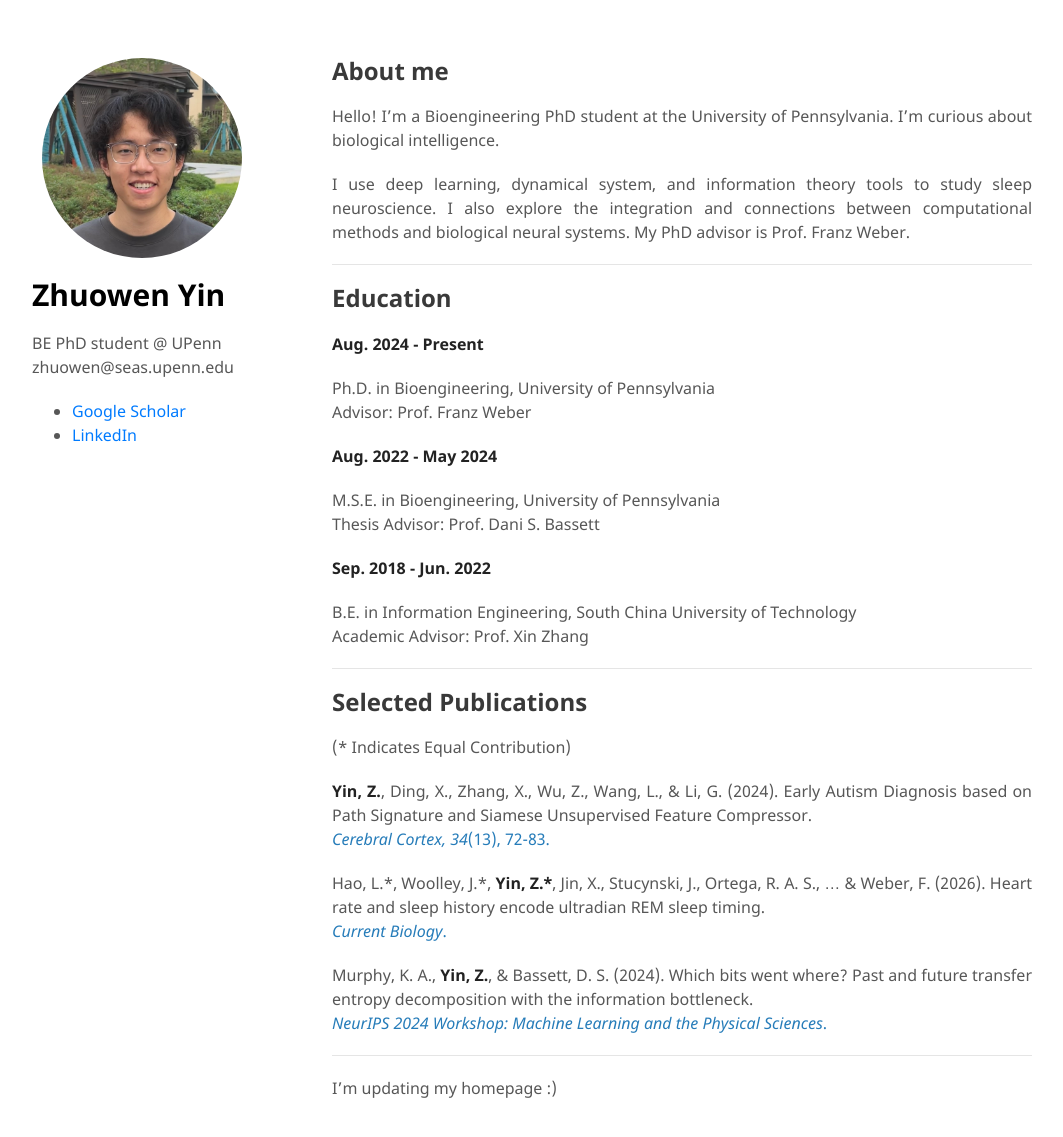
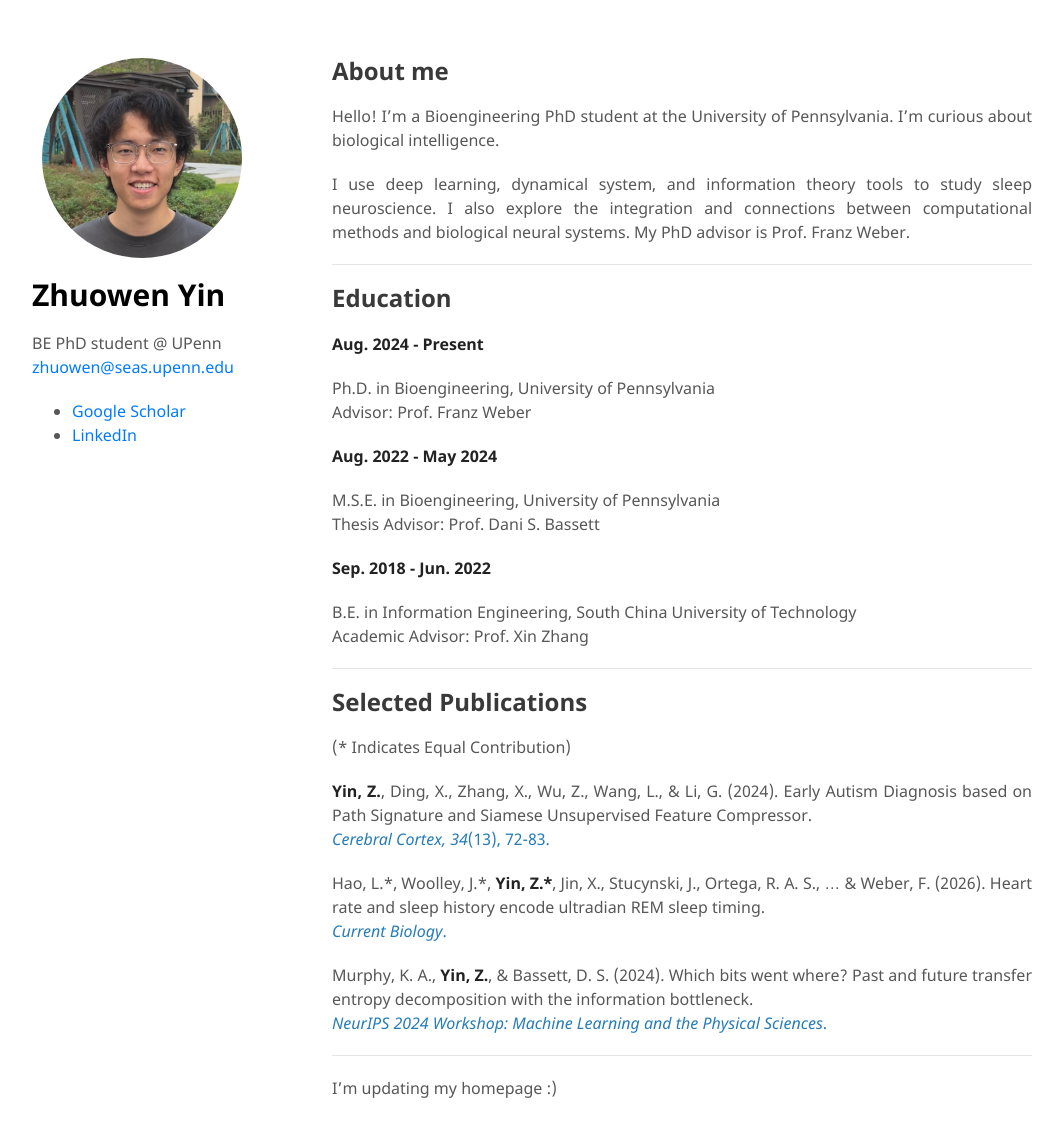
Before and after one commit to zhuowenyin/zhuowenyin.github.io, a Jekyll site: the page built from index.md, in a window 1280 px wide and 1170 px high. Shown: the top 1137 px of the window, without its empty margins (108-1171 px from the left). Built offline with Jekyll 4.4.1, drawn with Linux system fonts in a browser that asks for light colours.

Commit message:
Updated content

```diff
--- a/_layouts/default.html
+++ b/_layouts/default.html
@@ -21,9 +21,7 @@
 
         <h1><a href="{{ "/" | absolute_url }}">{{ site.title | default: site.github.repository_name }}</a></h1>
 
-        <p>{{ site.description | default: site.github.project_tagline }}
-          zhuowen@seas.upenn.edu
-        </p>
+        <p>{{ site.description | default: site.github.project_tagline }}<br><a href="mailto:zhuowen@seas.upenn.edu">zhuowen@seas.upenn.edu</a></p>
 
         <ul>
           <li><a href="https://scholar.google.com/citations?user=TcJ878YAAAAJ&hl=en">Google Scholar</a></li>
```
